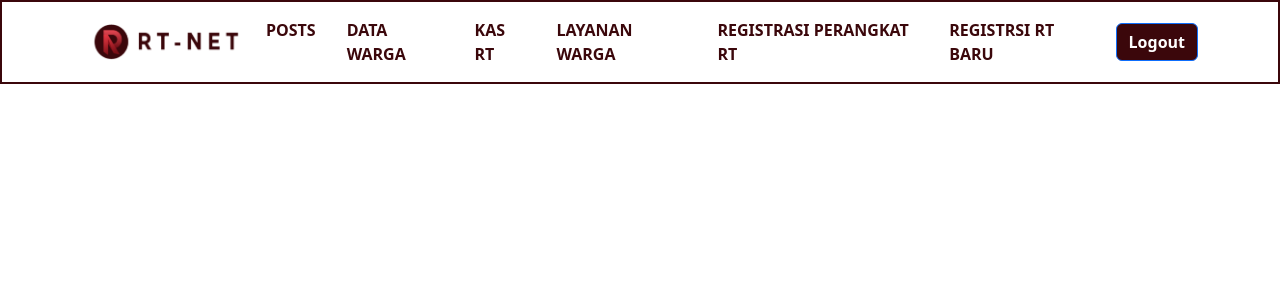
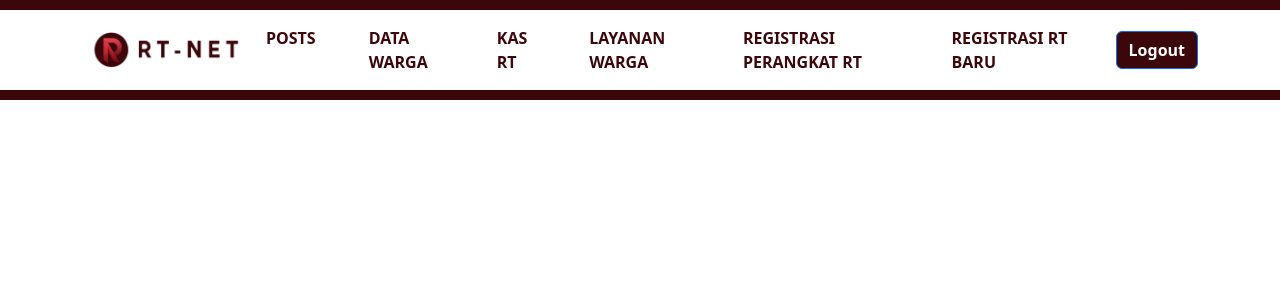
Before and after one commit to RT-NET-FINAL-PROJECT/FRONTEND, a React (Vite) app in the folder client-CMS/Client CMS/: page /posts/edit/1 in a window 1280 px wide. Shown: the top 300 px of the page. Built offline with nearby package versions, Linux system fonts and the light colour scheme.

Commit message:
Feat:Fixing Navbar

```diff
--- a/client-CMS/Client CMS/src/components/MyNavbar.jsx
+++ b/client-CMS/Client CMS/src/components/MyNavbar.jsx
@@ -3,11 +3,12 @@ import Container from "react-bootstrap/Container";
 import Nav from "react-bootstrap/Nav";
 import Navbar from "react-bootstrap/Navbar";
 import Button from "react-bootstrap/Button";
-import { Link } from "react-router-dom";
+import { Link, useLocation } from "react-router-dom";
 import Logo from "../assets/Logo RT NET Horizontal.png"
 
 export default function MyNavbar() {
   const [expanded, setExpanded] = useState(false);
+  const location = useLocation();
 
   const toggleNav = () => {
     setExpanded(!expanded);
@@ -18,37 +19,125 @@ export default function MyNavbar() {
         bg="white"
         expand="lg"
         fixed="top"
-      style={{ border: "2px solid rgba(59,7,11,255)" }}
+        style={{
+            borderTop: "10px solid rgba(59,7,11,255)",
+            borderBottom: "10px solid rgba(59,7,11,255)",
+        }}
         expanded={expanded}
         collapseOnSelect
     >
       <Container>
         <Navbar.Brand as={Link} to={"/"} style={{ color: 'rgba(59,7,11,255)', fontWeight: "bold" }}>
+          <Link to={"/"}
+            onMouseOver={(e) => e.target.style.backgroundColor = "#c4b5b6"}
+            onMouseOut={(e) => e.target.style.backgroundColor = "white"}
+          >
             <img style={{ width: "160px" }} src={Logo} alt="logo" className="branding-menu-logo" />
+          </Link>
         </Navbar.Brand>
         <Navbar.Toggle onClick={toggleNav} />
         <Navbar.Collapse>
           <Nav className="me-auto">
-            <Nav.Link as={Link} to={"/"} style={{ color: 'rgba(59,7,11,255)', fontWeight: "bold", marginRight: "15px" }}>
+            <Nav.Link
+                as={Link}
+                to={"/"}
+                style={{
+                    color: 'rgba(59,7,11,255)',
+                    fontWeight: "bold",
+                    marginRight: "37px",
+                    textDecoration: "none",
+                    borderBottom: location.pathname === "/" ? "2px solid rgba(59,7,11,255)" : "none",
+                }}
+                onMouseOver={(e) => e.target.style.backgroundColor = "#c4b5b6"}
+                onMouseOut={(e) => e.target.style.backgroundColor = "white"}
+                >
               POSTS
             </Nav.Link>
-            <Nav.Link as={Link} to={"/warga"} style={{ color: 'rgba(59,7,11,255)', fontWeight: "bold", marginRight: "15px" }}>
+            <Nav.Link
+                as={Link}
+                to={"/warga"}
+                style={{
+                    color: 'rgba(59,7,11,255)',
+                    fontWeight: "bold",
+                    marginRight: "37px",
+                    textDecoration: "none",
+                    borderBottom: location.pathname === "/warga" ? "2px solid rgba(59,7,11,255)" : "none",
+                }}
+                onMouseOver={(e) => e.target.style.backgroundColor = "#c4b5b6"}
+                onMouseOut={(e) => e.target.style.backgroundColor = "white"}
+                >
               DATA WARGA
             </Nav.Link>
-            <Nav.Link as={Link} to={"/kas"} style={{ color: 'rgba(59,7,11,255)', fontWeight: "bold", marginRight: "15px" }}>
+            <Nav.Link
+                as={Link}
+                to={"/kas"}
+                style={{
+                    color: 'rgba(59,7,11,255)',
+                    fontWeight: "bold",
+                    marginRight: "37px",
+                    textDecoration: "none",
+                    borderBottom: location.pathname === "/kas" ? "2px solid rgba(59,7,11,255)" : "none",
+                }}
+                onMouseOver={(e) => e.target.style.backgroundColor = "#c4b5b6"}
+                onMouseOut={(e) => e.target.style.backgroundColor = "white"}
+                >
               KAS RT
             </Nav.Link>
-            <Nav.Link as={Link} to={"/layanan"} style={{ color: 'rgba(59,7,11,255)', fontWeight: "bold", marginRight: "15px" }}>
+            <Nav.Link
+                as={Link}
+                to={"/layanan"}
+                style={{
+                    color: 'rgba(59,7,11,255)',
+                    fontWeight: "bold",
+                    marginRight: "37px",
+                    textDecoration: "none",
+                    borderBottom: location.pathname === "/layanan" ? "2px solid rgba(59,7,11,255)" : "none",
+                }}
+                onMouseOver={(e) => e.target.style.backgroundColor = "#c4b5b6"}
+                onMouseOut={(e) => e.target.style.backgroundColor = "white"}
+                >
               LAYANAN WARGA
             </Nav.Link>
-            <Nav.Link as={Link} to={"/register-RT-Admin"} style={{ color: 'rgba(59,7,11,255)', fontWeight: "bold", marginRight: "15px" }}>
+            <Nav.Link
+                as={Link}
+                to={"/register-RT-Admin"}
+                style={{
+                    color: 'rgba(59,7,11,255)',
+                    fontWeight: "bold",
+                    marginRight: "37px",
+                    textDecoration: "none",
+                    borderBottom: location.pathname === "/register-RT-Admin" ? "2px solid rgba(59,7,11,255)" : "none",
+                }}
+                onMouseOver={(e) => e.target.style.backgroundColor = "#c4b5b6"}
+                onMouseOut={(e) => e.target.style.backgroundColor = "white"}
+                >
               REGISTRASI PERANGKAT RT
             </Nav.Link>
-            <Nav.Link as={Link} to={"/register-RT"} style={{ color: 'rgba(59,7,11,255)', fontWeight: "bold", marginRight: "15px" }}>
-              REGISTRSI RT BARU
+            <Nav.Link
+                as={Link}
+                to={"/register-RT"}
+                style={{
+                    color: 'rgba(59,7,11,255)',
+                    fontWeight: "bold",
+                    marginRight: "37px",
+                    textDecoration: "none",
+                    borderBottom: location.pathname === "/register-RT" ? "2px solid rgba(59,7,11,255)" : "none",
+                }}
+                onMouseOver={(e) => e.target.style.backgroundColor = "#c4b5b6"}
+                onMouseOut={(e) => e.target.style.backgroundColor = "white"}
+            >
+              REGISTRASI RT BARU
             </Nav.Link>
           </Nav>
-          <Button style={{ backgroundColor: 'rgba(59,7,11,255)', fontWeight: "bold" }}>
+            <Button
+                style={{
+                    backgroundColor: 'rgba(59,7,11,255)',
+                    fontWeight: "bold",
+                    color: "white"
+                }}
+                onMouseOver={(e) => e.target.style.color = "#c4b5b6"}
+                onMouseOut={(e) => e.target.style.color = "white"}
+            >
                 Logout
             </Button>
         </Navbar.Collapse>
```
Lines whose indentation alone changed are shown as unchanged.
